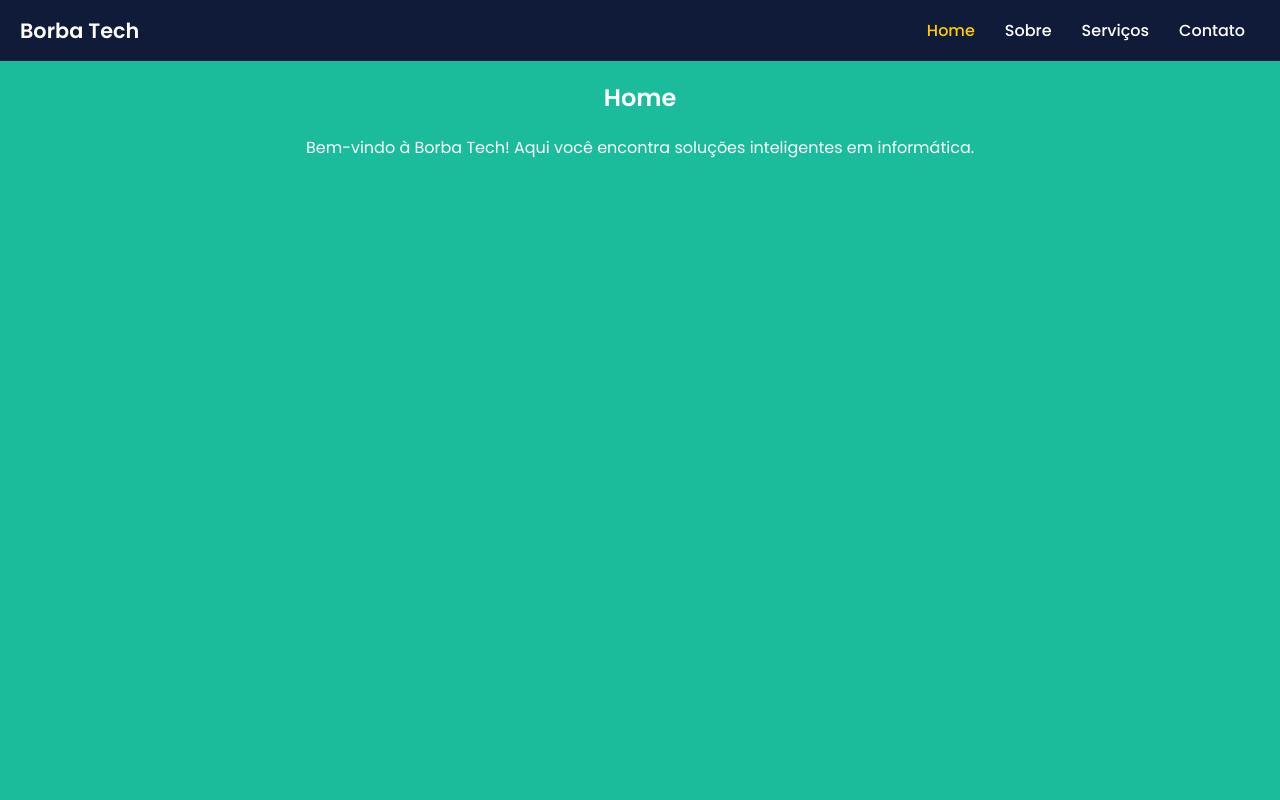
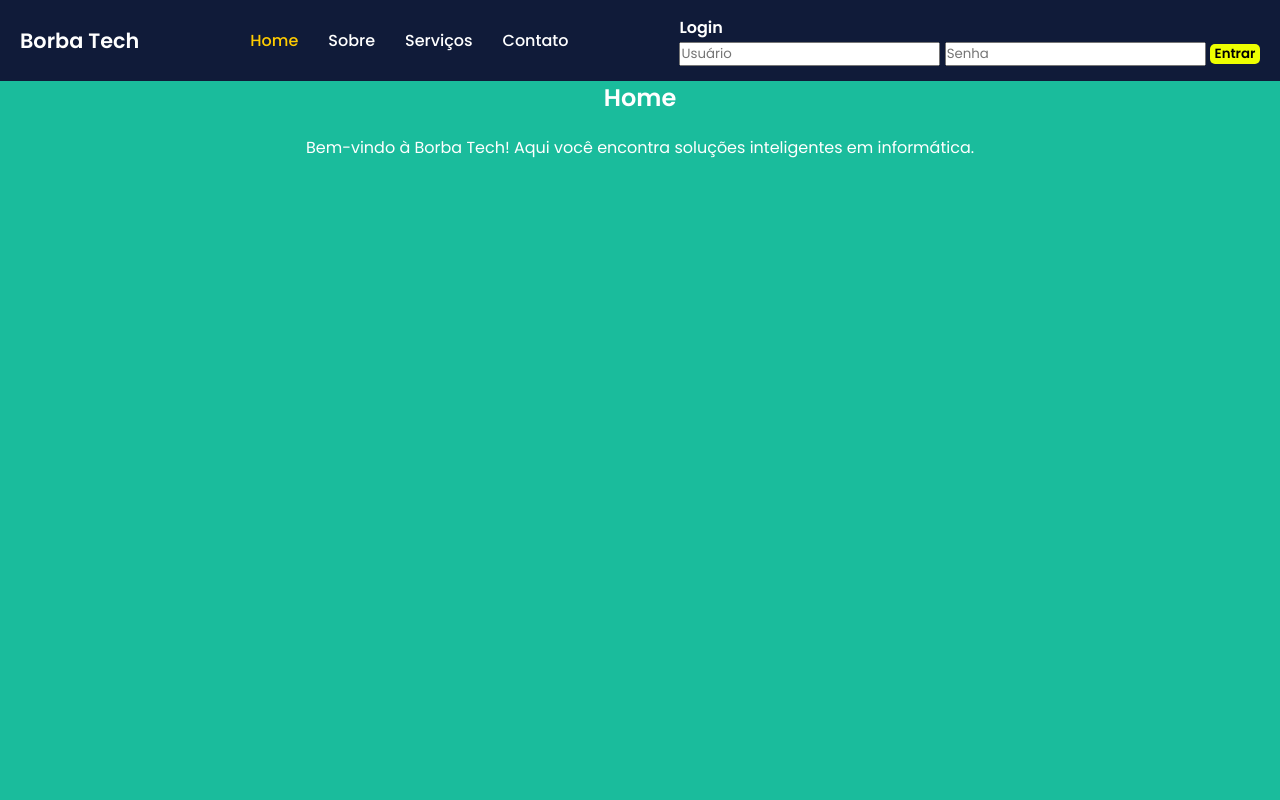
Before and after one commit to Pquenoo/BorbaTech-TecnologiaEmPrimeiroLugar, a plain HTML site: page index.html in a window 1280 px wide. Shown: the top 800 px of the page. Drawn offline with Linux system fonts and the light colour scheme.

Commit message:
Adiciona formulário de login na barra de navegação

```diff
--- a/css/index.css
+++ b/css/index.css
@@ -43,7 +43,7 @@ nav {
 .sidebar ul li { margin-bottom: 15px; }
 .sidebar ul li a { color: #fff; text-decoration: none; font-size: 1.1rem; }
 .sidebar .login-form input { width: 100%; margin-bottom: 10px; padding: 8px; border-radius: 5px; border: none; }
-.sidebar .login-form button { width: 100%; padding: 10px; border: none; border-radius: 5px; background: #ffcc00; font-weight: bold; cursor: pointer; }
+.sidebar .login-form button { width: 100%; padding: 10px; border: none; border-radius: 5px; background: #eeff00; font-weight: bold; cursor: pointer; }
 
 /* Botão de fechar sidebar */
 .close-btn { font-size: 2rem; cursor: pointer; margin-bottom: 20px; }
@@ -103,3 +103,16 @@ h1, h2 { margin-bottom: 20px; }
   .servico li { margin-bottom: 15px; }
   .foto img { max-width: 180px; }
 }
+.btn-nav{
+  width: 50px;
+  border: none;
+  border-radius: 5px;
+  background: #eeff00;
+  font-weight: bold;
+  cursor: pointer;
+
+}
+.login{
+
+  color: white;
+}
--- a/index.html
+++ b/index.html
@@ -18,6 +18,13 @@
       <li><a href="#servicos">Serviços</a></li>
       <li><a href="#contato">Contato</a></li>
     </ul>
+
+    <form class="login-form">
+      <h4 class="login">Login</h4>
+    <input c type="text" placeholder="Usuário">
+    <input type="password" placeholder="Senha">
+    <button class="btn-nav" type="submit">Entrar</button>
+  </form>
   </div>
 </nav>
 
```
